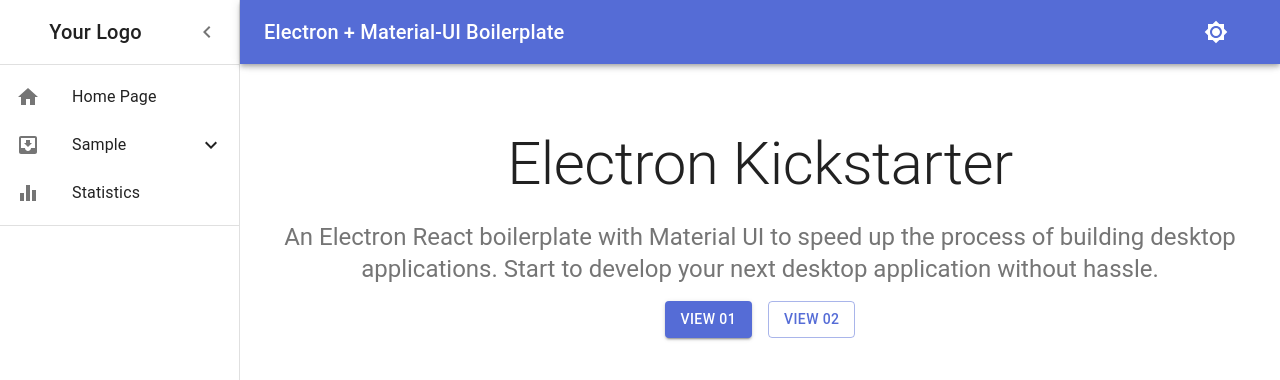
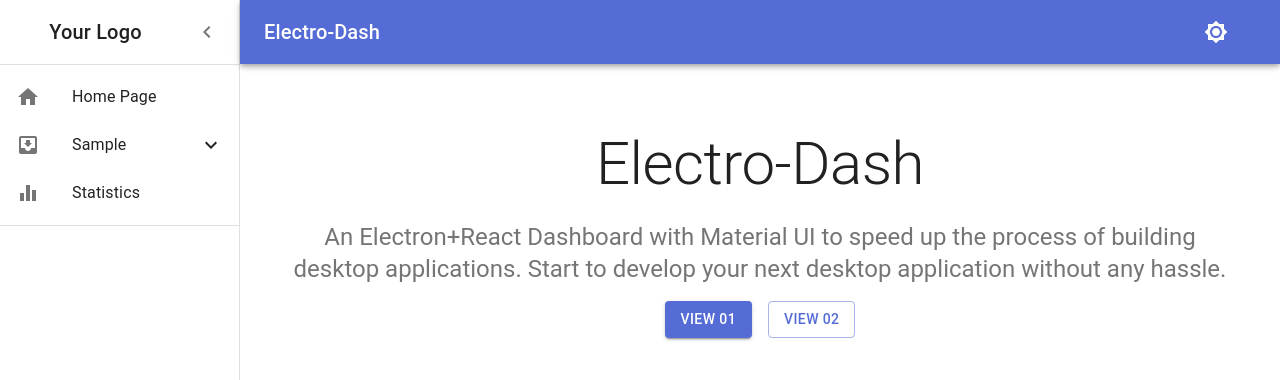
Before and after one commit to tmKamal/electron-boilerplate-with-material-ui, a React app: page / in a window 1280 px wide. Shown: the top 380 px of the page. Built offline with nearby package versions, Linux system fonts and the light colour scheme; the HTML template or start-up script is replaced by a standard one.

Commit message:
title and desc updated

```diff
--- a/src/shared/component/navigation/TopBar/TopBar.js
+++ b/src/shared/component/navigation/TopBar/TopBar.js
@@ -82,7 +82,7 @@
           <MenuIcon />
         </IconButton>
         <Typography variant="h6" noWrap>
-          Electron + Material-UI Boilerplate
+          Electro-Dash
         </Typography>
         <IconButton
           className={classes.toggleIcon}
--- a/src/shared/pages/HomePage.js
+++ b/src/shared/pages/HomePage.js
@@ -20,13 +20,11 @@
         color="textPrimary"
         gutterBottom
       >
-        Electron Kickstarter
+        Electro-Dash
       </Typography>
 
       <Typography variant="h5" align="center" color="textSecondary" paragraph>
-        An Electron React boilerplate with Material UI to speed up the process
-        of building desktop applications. Start to develop your next desktop
-        application without hassle.
+      An Electron+React Dashboard with Material UI to speed up the process of building desktop applications. Start to develop your next desktop application without any hassle.
       </Typography>
       <div>
         <Grid container spacing={2} justify="center">
--- a/webpack.build.config.js
+++ b/webpack.build.config.js
@@ -32,7 +32,7 @@
 		historyApiFallback: true,
 	  },
 	plugins: [
-		new HtmlWebpackPlugin({ title: 'electron-boilerplate-with-material-ui' }),
+		new HtmlWebpackPlugin({ title: 'Electro-Dash v1.0' }),
 		new MiniCssExtractPlugin({
 			filename: 'bundle.css',
 			chunkFilename: '[id].css',
--- a/webpack.dev.config.js
+++ b/webpack.dev.config.js
@@ -28,7 +28,7 @@
 	},
 	target: 'electron-renderer',
 	plugins: [
-		new HtmlWebpackPlugin({ title: 'electron-boilerplate-with-material-ui' }),
+		new HtmlWebpackPlugin({ title: 'Electro-Dash v1.0' }),
 		new webpack.DefinePlugin({
 			'process.env.NODE_ENV': JSON.stringify('development'),
 		}),
```
Also changed, not shown: package.json (+5 -3 lines), 1 other file (tests, documents, lock files or other folders).
